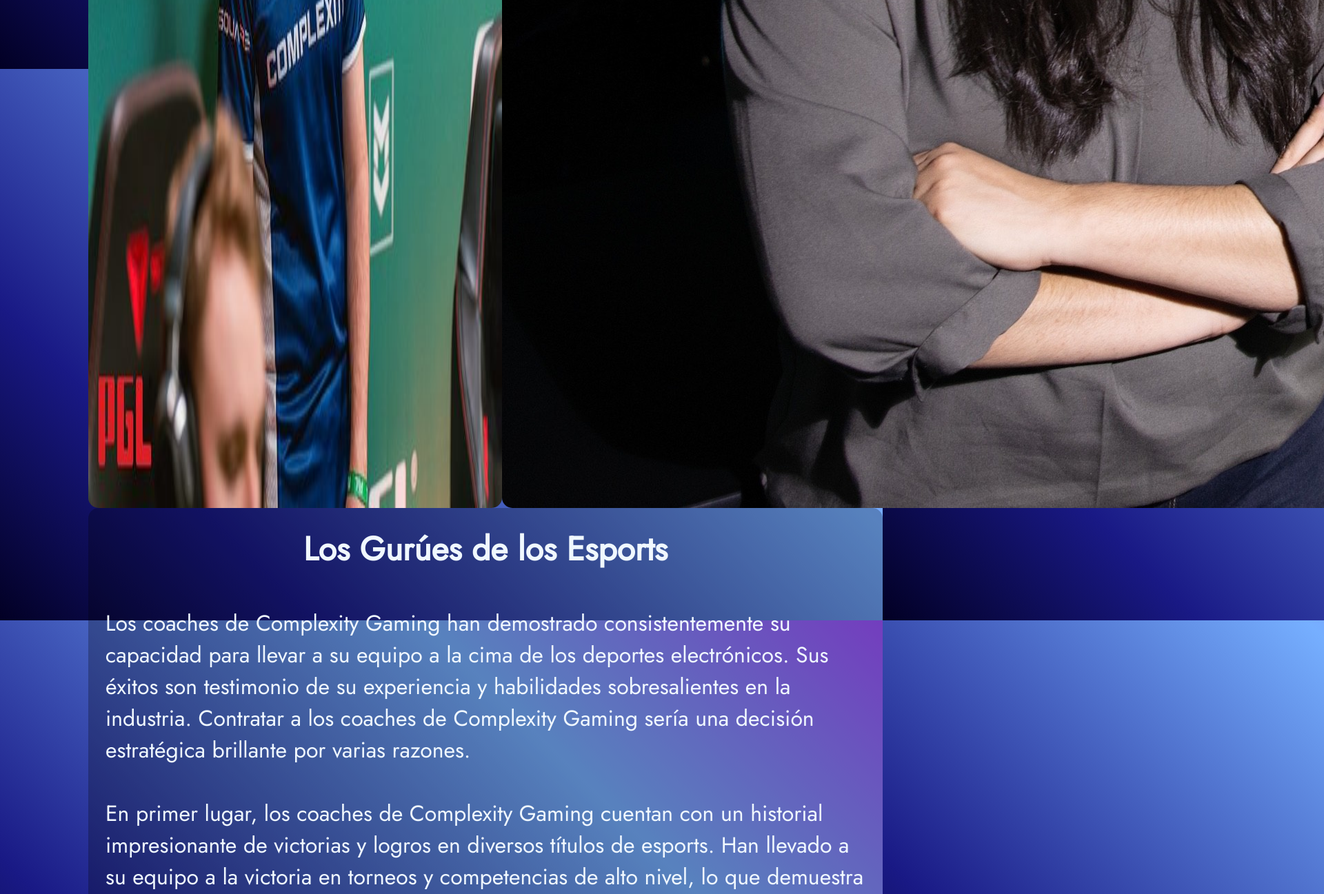
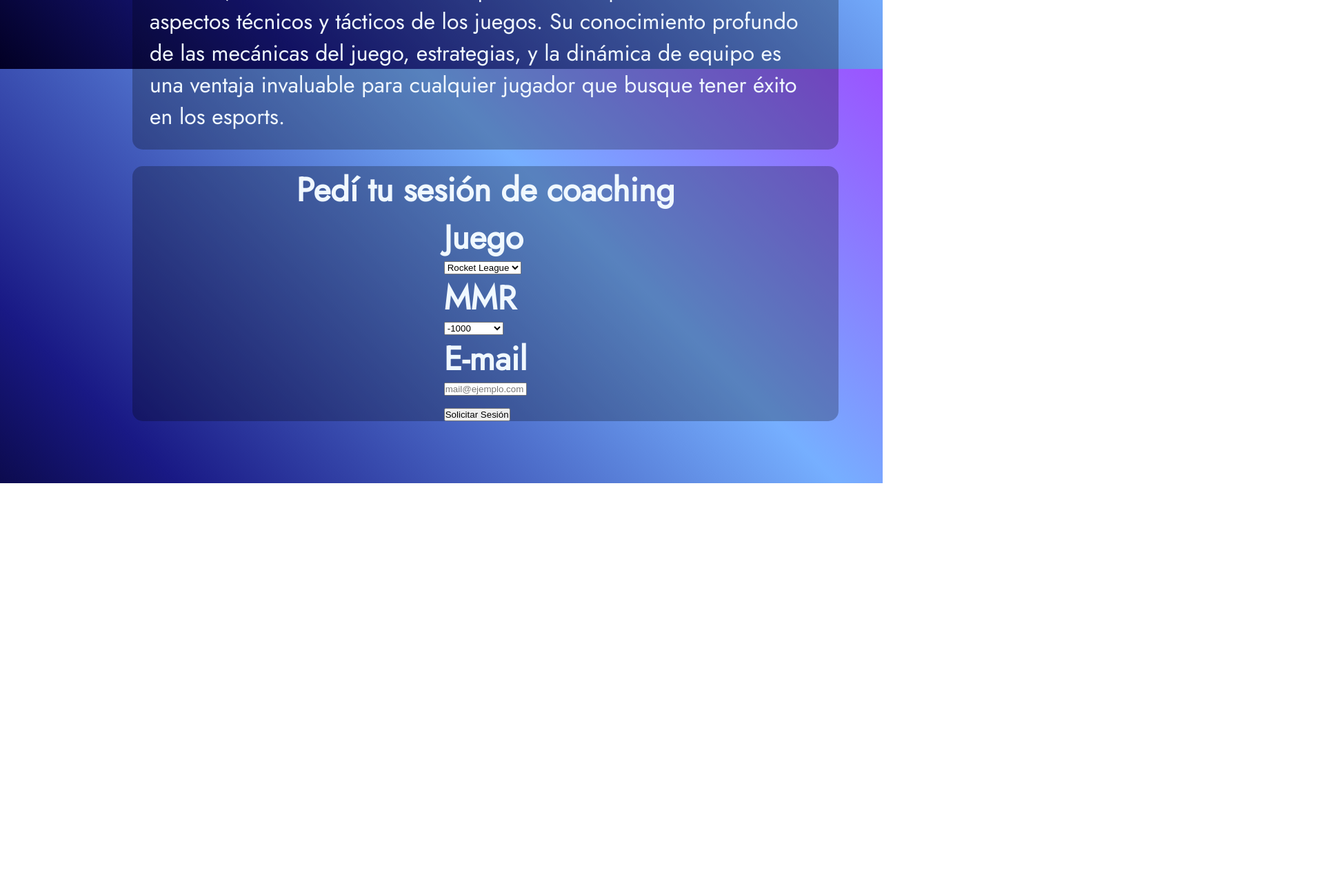
Before and after one commit to JBPiaggio/COL, a plain HTML site: page html/coaching.html in a window 1280 px wide. Shown: the part 1500-2797 px from the top of the page at 69% size, 1920 px wide, since content can reach past the window. After the commit the page ends 2201 px from the top, so only its background shows below. Drawn offline with nearby package versions, Linux system fonts and the light colour scheme.

Commit message:
armado de seccion coaching version desktop

```diff
--- a/html/coaching.html
+++ b/html/coaching.html
@@ -57,7 +57,7 @@
 
                     </a>
                 </li>
-                <li class="nav-item">
+                <!-- <li class="nav-item">
                     <a href="./unite.html" class="nav-link">
                         <span class="material-symbols-outlined">
                             approval_delegation
@@ -65,7 +65,7 @@
                         <span class="link-text">Unite</span>
 
                     </a>
-                </li>
+                </li> -->
                 <li class="nav-item">
                     <a href="./coaching.html" class="nav-link">
                         <span class="material-symbols-outlined">
@@ -144,7 +144,7 @@
                 <button>Solicitar Sesión</button>
                 </form>
             </div>
-            <br><br><br><br><br><br><br><br><br><br>
+            <br><br><br><br><br>
         </div>
     </main>
     <footer>
--- a/scss/pages/_coaching.scss
+++ b/scss/pages/_coaching.scss
@@ -44,7 +44,30 @@
 /*desktop*/
 @media (min-width: 600px) {
     .coach_bg{
+        img{
 
+
+        }
+    }
+    .coaches{
+
+        img{
+            height: 20vw;
+            margin-top: 55vh;
+        }
+    }
+    .parrafo_coaches{
+        width: 80vw;
+        margin-left: 5vw;
+        margin-top: 3vh;
+    }
+    .pedido{
+        width: 80vw;
+        margin-left: 5vw;
+        margin-top: 3vh;
+    }
+    .input{
+        width: 120px;
     }
 }
 /*mobile*/
```
Also changed, not shown: html/equipos.html (+2 -2 lines), html/nosotros.html (+2 -2 lines), html/noticias.html (+2 -2 lines), index.html (+2 -2 lines), css/styles2.css, 1 other file.
